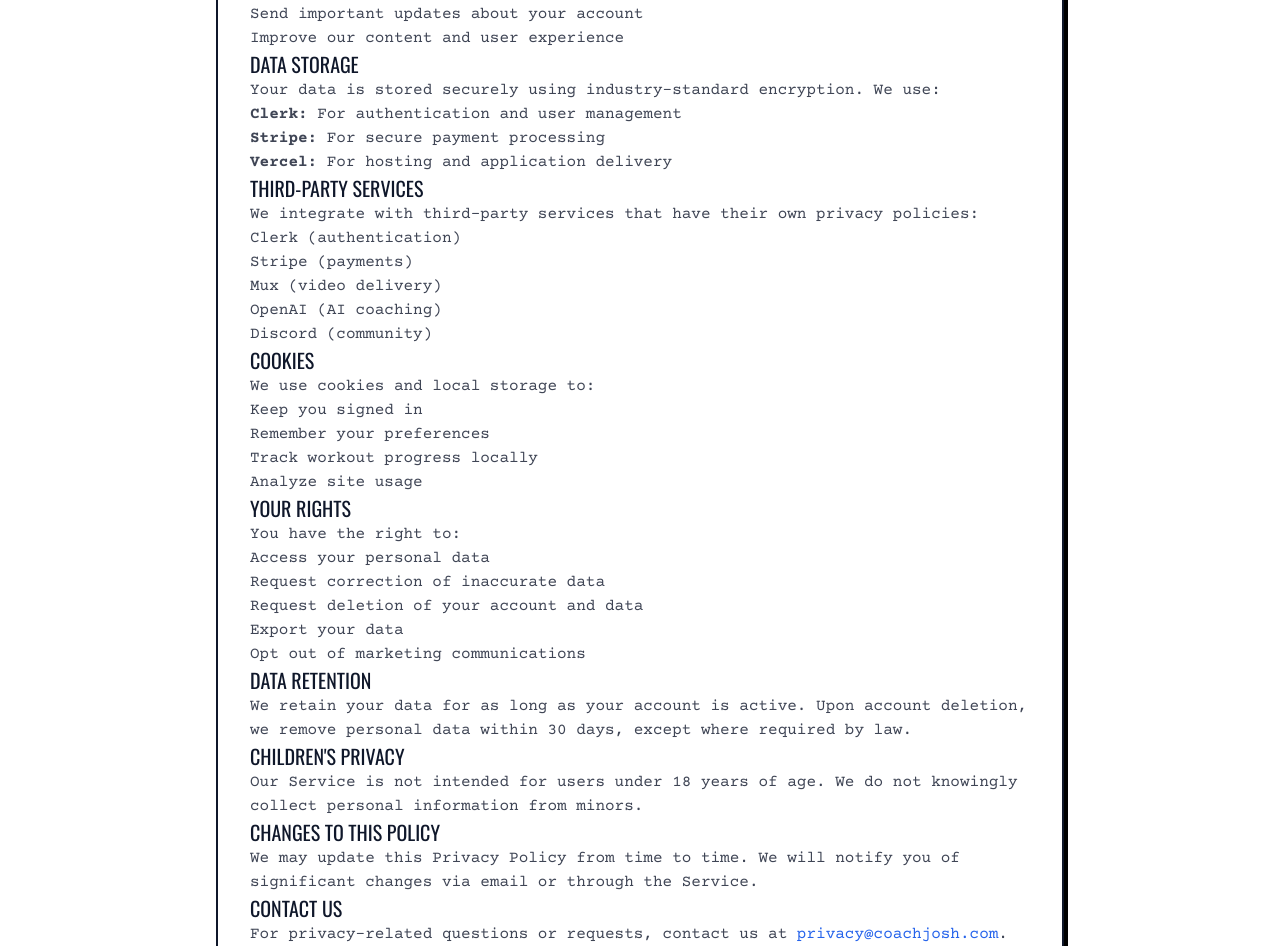
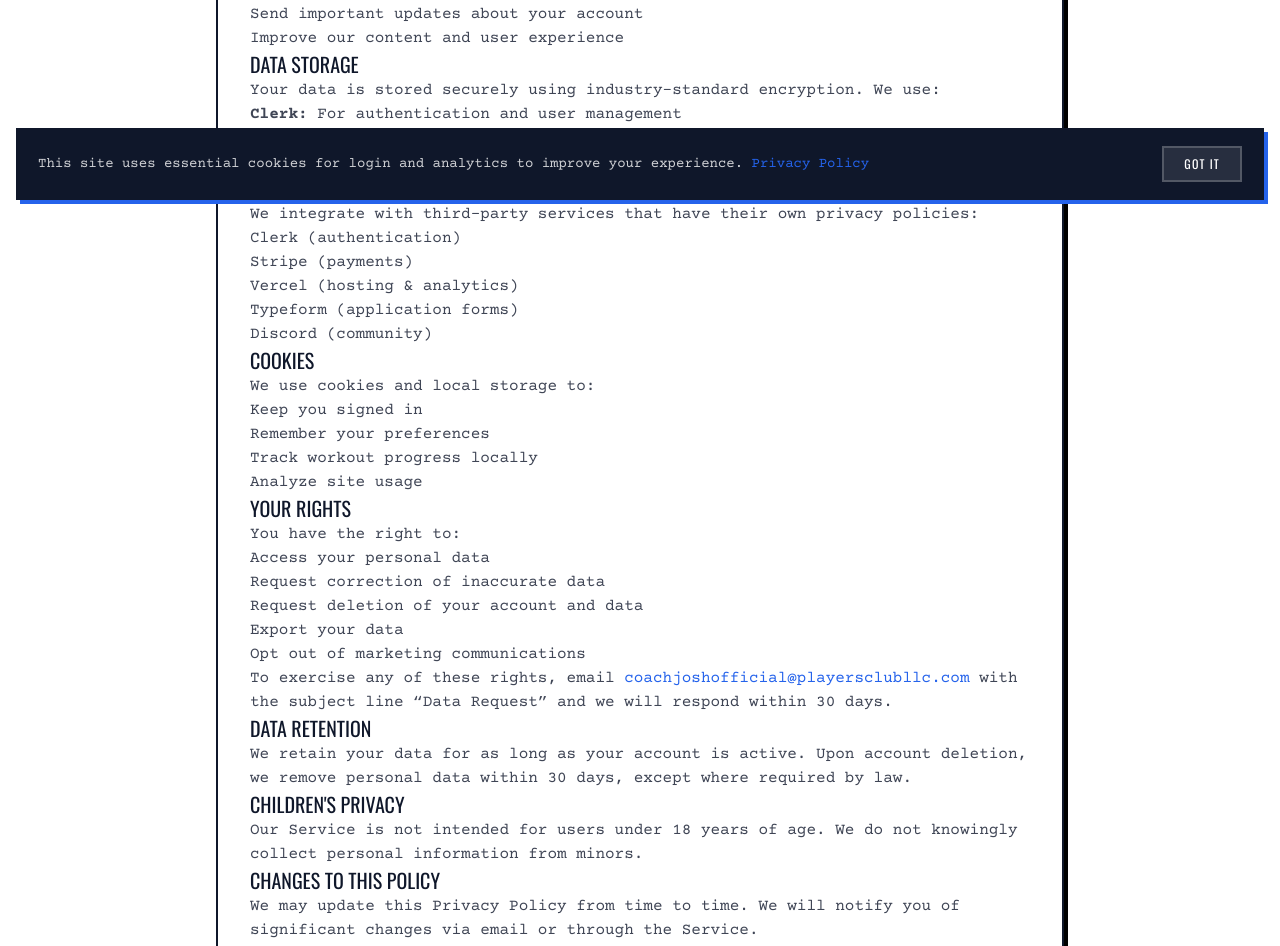
Before and after one commit to kaokien/coach-josh-official, a Next.js app: page /privacy in a window 1280 px wide. Shown: the part 584-1530 px from the top of the page. Built offline with nearby package versions, Linux system fonts and the light colour scheme; no server answers.

Commit message:
compliance: add cookie notice banner, fitness disclaimer, update privacy page (Typeform, deletion rights, correct email)

```diff
--- a/app/globals.css
+++ b/app/globals.css
@@ -162,6 +162,21 @@ body {
   100% {
     background-position: 200% 0;
   }
+}
+
+@keyframes slideUp {
+  from {
+    transform: translateY(100%);
+    opacity: 0;
+  }
+  to {
+    transform: translateY(0);
+    opacity: 1;
+  }
+}
+
+.animate-slide-up {
+  animation: slideUp 0.4s ease-out;
 }
 
 .animate-shimmer {
--- a/app/layout.tsx
+++ b/app/layout.tsx
@@ -3,6 +3,7 @@ import type { Metadata, Viewport } from "next";
 import { Oswald, Courier_Prime } from "next/font/google";
 import { ClerkProvider } from '@clerk/nextjs';
 import ServiceWorkerRegistration from '@/components/pwa/service-worker-registration';
+import CookieNotice from '@/components/cookie-notice';
 import { Analytics } from '@vercel/analytics/react';
 import { SpeedInsights } from '@vercel/speed-insights/next';
 import "./globals.css";
@@ -159,6 +160,7 @@ export default function RootLayout({
           </a>
           <ServiceWorkerRegistration />
           {children}
+          <CookieNotice />
           <Analytics />
           <SpeedInsights />
         </body>
--- a/app/privacy/page.tsx
+++ b/app/privacy/page.tsx
@@ -18,7 +18,7 @@ export default function PrivacyPage() {
             Back to Home
           </Link>
           <h1 className="font-display text-4xl md:text-5xl uppercase text-white">Privacy Policy</h1>
-          <p className="font-body text-white/60 mt-2">Last updated: January 2026</p>
+          <p className="font-body text-white/60 mt-2">Last updated: April 2026</p>
         </div>
       </div>
 
@@ -66,8 +66,8 @@ export default function PrivacyPage() {
             <ul className="text-[#0F172A]/80">
               <li>Clerk (authentication)</li>
               <li>Stripe (payments)</li>
-              <li>Mux (video delivery)</li>
-              <li>OpenAI (AI coaching)</li>
+              <li>Vercel (hosting &amp; analytics)</li>
+              <li>Typeform (application forms)</li>
               <li>Discord (community)</li>
             </ul>
 
@@ -93,6 +93,11 @@ export default function PrivacyPage() {
               <li>Export your data</li>
               <li>Opt out of marketing communications</li>
             </ul>
+            <p className="text-[#0F172A]/80">
+              To exercise any of these rights, email{' '}
+              <a href="mailto:coachjoshofficial@playersclubllc.com" className="text-[#2563EB] hover:underline">coachjoshofficial@playersclubllc.com</a>{' '}
+              with the subject line &ldquo;Data Request&rdquo; and we will respond within 30 days.
+            </p>
 
             <h2 className="font-display uppercase text-xl">Data Retention</h2>
             <p className="text-[#0F172A]/80">
@@ -112,7 +117,7 @@ export default function PrivacyPage() {
             <h2 className="font-display uppercase text-xl">Contact Us</h2>
             <p className="text-[#0F172A]/80">
               For privacy-related questions or requests, contact us at{' '}
-              <a href="mailto:privacy@coachjosh.com" className="text-[#2563EB] hover:underline">privacy@coachjosh.com</a>.
+              <a href="mailto:coachjoshofficial@playersclubllc.com" className="text-[#2563EB] hover:underline">coachjoshofficial@playersclubllc.com</a>.
             </p>
           </div>
         </div>
--- /dev/null
+++ b/src/components/cookie-notice.tsx
@@ -0,0 +1,45 @@
+'use client';
+
+import React, { useState, useEffect } from 'react';
+import Link from 'next/link';
+
+export default function CookieNotice() {
+  const [visible, setVisible] = useState(false);
+
+  useEffect(() => {
+    const dismissed = localStorage.getItem('cookie_notice_dismissed');
+    if (!dismissed) {
+      // Small delay so it doesn't flash on load
+      const timer = setTimeout(() => setVisible(true), 1500);
+      return () => clearTimeout(timer);
+    }
+  }, []);
+
+  const dismiss = () => {
+    localStorage.setItem('cookie_notice_dismissed', 'true');
+    setVisible(false);
+  };
+
+  if (!visible) return null;
+
+  return (
+    <div className="fixed bottom-0 left-0 right-0 z-50 animate-slide-up">
+      <div className="mx-auto max-w-7xl px-4 pb-4">
+        <div className="flex flex-col sm:flex-row items-start sm:items-center gap-3 sm:gap-6 border-2 border-[#0F172A] bg-[#0F172A] px-5 py-4 shadow-[4px_4px_0px_0px_#2563EB]">
+          <p className="font-body text-sm text-white/80 flex-1">
+            This site uses essential cookies for login and analytics to improve your experience.{' '}
+            <Link href="/privacy" className="text-[#2563EB] hover:underline">
+              Privacy Policy
+            </Link>
+          </p>
+          <button
+            onClick={dismiss}
+            className="shrink-0 border-2 border-white/20 bg-white/10 px-5 py-2 font-display text-xs uppercase tracking-widest text-white hover:bg-white hover:text-[#0F172A] transition-all"
+          >
+            Got It
+          </button>
+        </div>
+      </div>
+    </div>
+  );
+}
--- a/src/components/layout/footer.tsx
+++ b/src/components/layout/footer.tsx
@@ -52,6 +52,13 @@ const Footer = () => (
           <a href="https://coachjoshboxing.com" target="_blank" rel="noopener noreferrer" className="hover:text-white transition-colors">CoachJoshBoxing.com</a>
         </span>
       </div>
+
+      {/* Health disclaimer */}
+      <div className="mt-6 text-center">
+        <p className="font-body text-[11px] text-white/25 max-w-3xl mx-auto leading-relaxed">
+          Disclaimer: The content on this site is for informational and educational purposes only and is not intended as medical advice. Consult a physician before starting any training program. Coach Josh Official is not responsible for any injuries resulting from exercises or programs provided.
+        </p>
+      </div>
     </div>
   </footer>
 );
```
